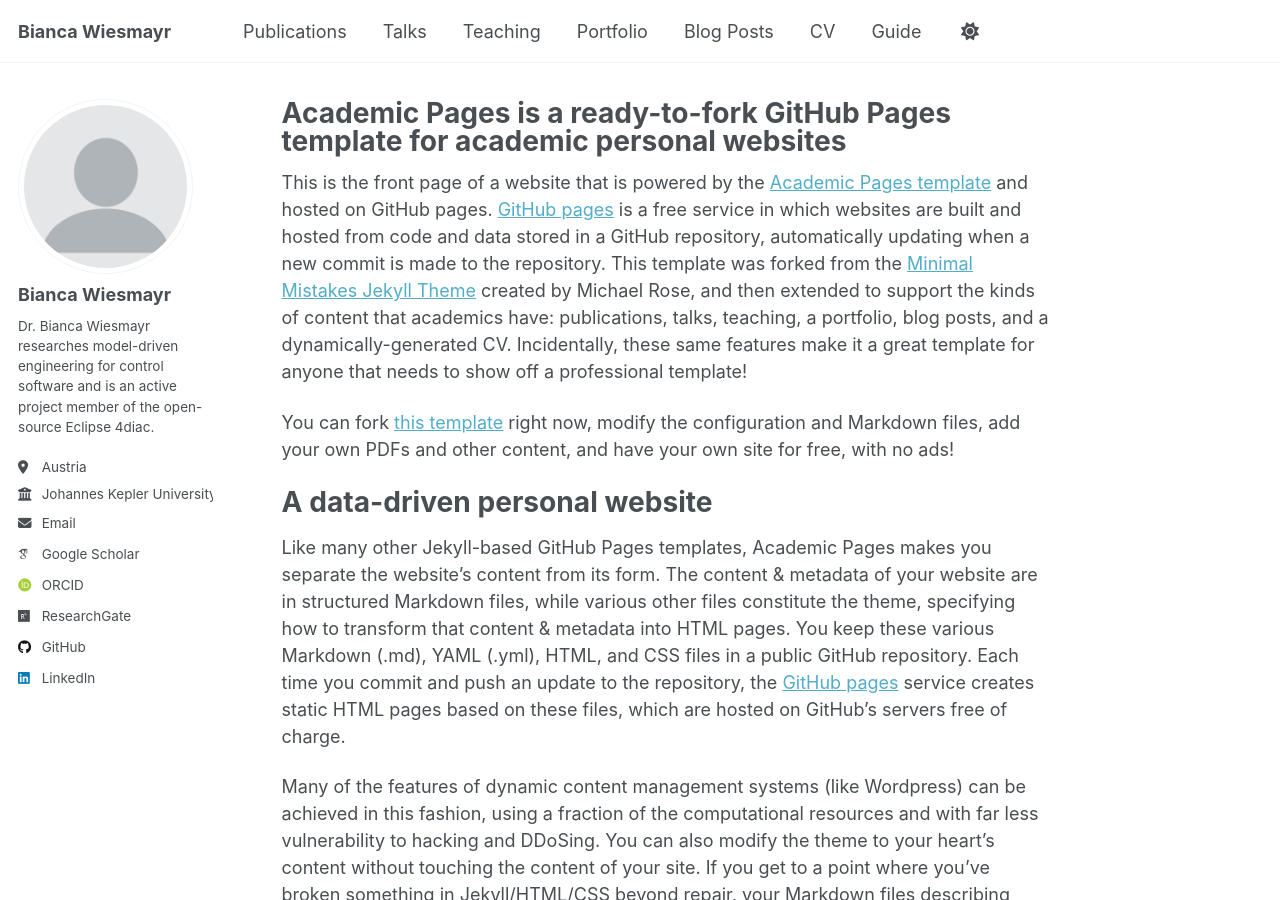
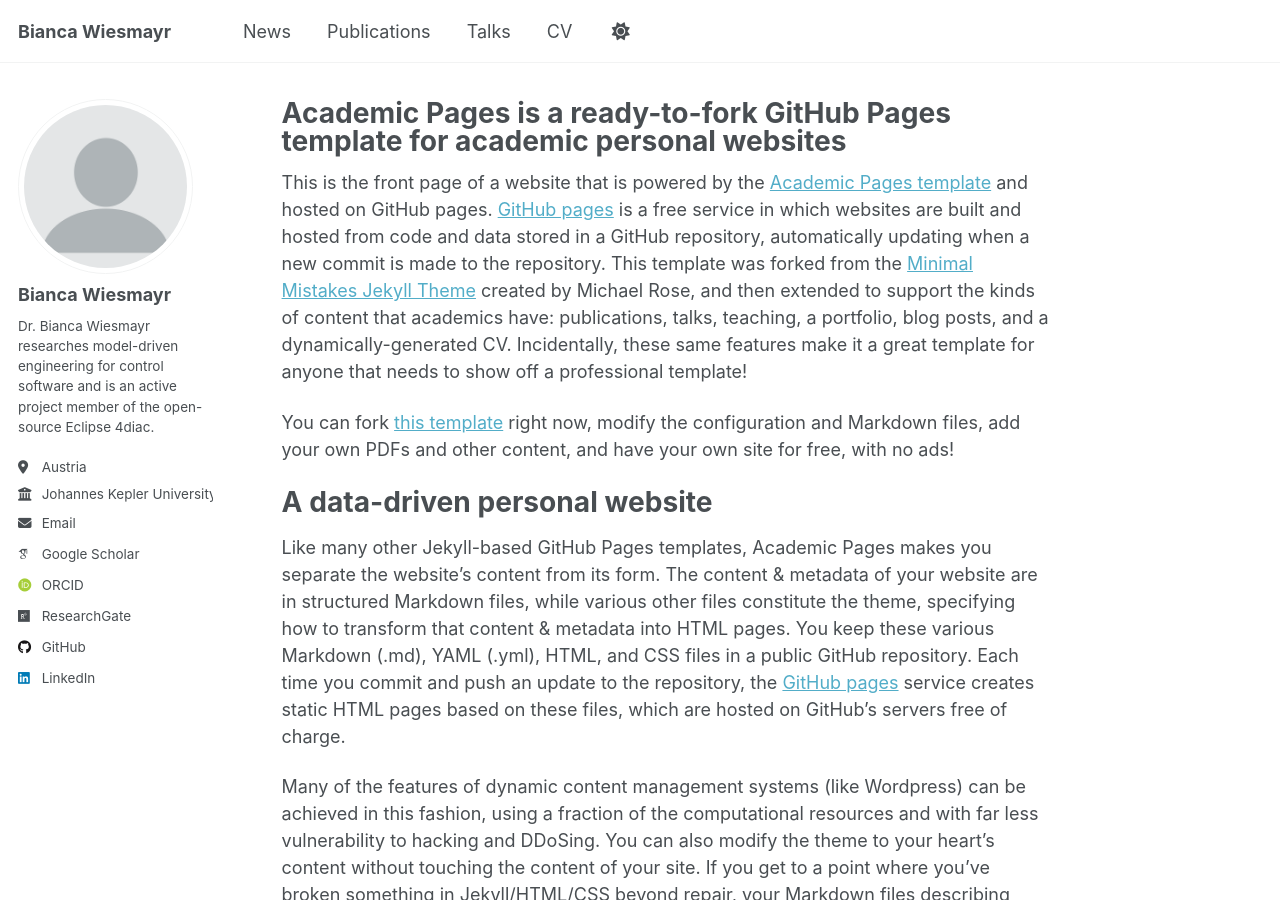
Before and after one commit to bwiesmayr/bwiesmayr.github.io, a Jekyll site: the page built from _pages/about.md, in a window 1280 px wide and 900 px high. Built offline with Jekyll 4.4.1, drawn with Linux system fonts in a browser that asks for light colours; some web fonts are replaced; a script that is not in the unit is left out.

Commit message:
Update navigation.yml

```diff
--- a/_data/navigation.yml
+++ b/_data/navigation.yml
@@ -8,20 +8,20 @@
 #      Markdown formatted page while the second is generated using JSON.
 
 main:
+  - title: "News"
+    url: /year-archive/
+
   - title: "Publications"
     url: /publications/
 
   - title: "Talks"
     url: /talks/
 
-  - title: "Teaching"
-    url: /teaching/
+#  - title: "Teaching"
+#    url: /teaching/
 
-  - title: "Portfolio"
-    url: /portfolio/
-
-  - title: "Blog Posts"
-    url: /year-archive/
+#  - title: "Portfolio"
+#    url: /portfolio/
 
   - title: "CV"
     url: /cv/
@@ -29,5 +29,5 @@ main:
   # - title: "CV"
   #   url: /cv-json/
 
-  - title: "Guide"
-    url: /markdown/
+#  - title: "Guide"
+#    url: /markdown/
```
